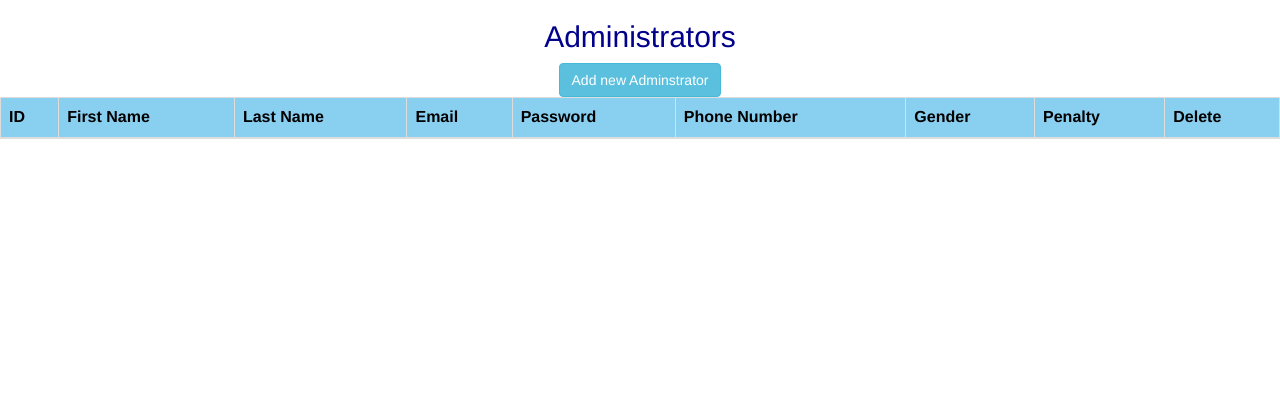
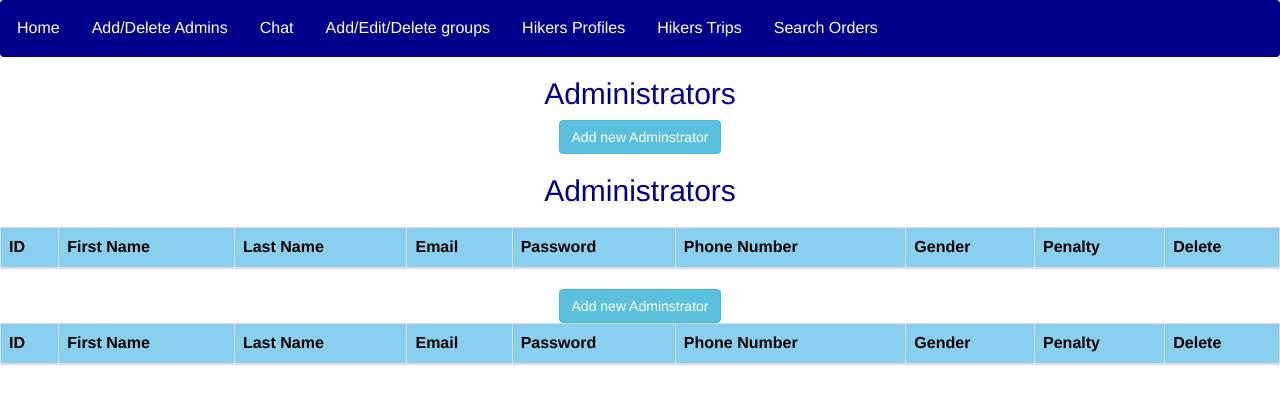
Before and after one commit to yasminkandil/WebHiking, a PHP site: page /Administrator.php in a window 1280 px wide. Shown: the top 404 px of the page. Run offline with PHP 8.4, Linux system fonts and the light colour scheme; tables that the repository leaves empty or names only in its code hold one stand-in row (values such as "Sample post"); lists and menus that the app fills with data are empty; some libraries are stand-ins or nearby versions.

Commit message:
Update Administrator.php

```diff
--- a/Administrator.php
+++ b/Administrator.php
@@ -1,3 +1,160 @@
+<html>
+<head>
+	<title>Administrators</title>
+	<meta charset="utf-8">
+	<meta name="viewpoint" content="width=device-width , initial-scale=1">
+<link rel="stylesheet" href="https://maxcdn.bootstrapcdn.com/bootstrap/3.4.1/css/bootstrap.min.css">
+  <script src="https://ajax.googleapis.com/ajax/libs/jquery/3.5.1/jquery.min.js"></script>
+  <script src="https://maxcdn.bootstrapcdn.com/bootstrap/3.4.1/js/bootstrap.min.js"></script>
+  <style>
+  table th{
+		color:black;
+		background-color:#89CFF0;
+	}
+	.closebtn {
+  margin-left: 15px;
+  color: white;
+  font-weight: bold;
+  float: right;
+  font-size: 22px;
+  line-height: 20px;
+  cursor: pointer;
+  transition: 0.3s;
+}
+
+.closebtn:hover {
+  color: black;
+}
+
+
+.modal {
+  display: none;
+  position: fixed;
+  z-index: 1;
+  left: 0;
+  top: 0;
+  width: 100%;
+  height: 100%;
+  overflow: auto;
+  background-color: #474e5d;
+  padding-top: 50px;
+}
+
+
+.modal-content {
+  background-color: #fefefe;
+  margin: 5% auto 15% auto;
+  border: 1px solid #888;
+  width: 80%;
+}
+.cancelbtn, .deletebtn {
+  float: left;
+  width: 50%;
+}
+
+/* Add a color to the cancel button */
+.cancelbtn {
+  background-color: #ccc;
+  color: black;
+}
+
+/* Add a color to the delete button */
+.deletebtn {
+  background-color: #f44336;
+}
+
+/* Add padding and center-align text to the container */
+.container {
+  padding: 16px;
+  text-align: center;
+}
+
+/* The Close Button */
+.close {
+  color: #aaaaaa;
+  float: right;
+  font-size: 28px;
+  font-weight: bold;
+}
+
+.close:hover,
+.close:focus {
+  color: #000;
+  text-decoration: none;
+  cursor: pointer;
+}
+.clearfix::after {
+  content: "";
+  clear: both;
+  display: table;
+}
+</style>
+</head>
+<body>
+  <?php
+  include_once "StyleHome.html";?>
+  <div class="navbar">
+     <a href="Hikerhomepage.php">Home</a></li>
+      <a href="Administrator.php">Add/Delete Admins</a>
+       <a href="messages.php">Chat</a>
+      <a href="AdminGroups.php">Add/Edit/Delete groups</a>
+      <a href="HikersProfiles.php">Hikers Profiles</a>
+      <a href="HikersTrips.php">Hikers Trips</a>
+      <a href="OrdersSearch.php">Search Orders</a>
+
+  </div>
+	<form action="signup.php" method="post">
+	<div class ="container, table">
+	<h2 style="color:#00008B;text-align:center">Administrators</h2>
+	<table class = "table table-hover table-bordered">
+		<thead>
+	<tr>
+		<th>ID</th>
+		<th>First Name</th>
+		<th>Last Name</th>
+		<th>Email</th>
+		<th>Password</th>
+		<th>Phone Number</th>
+		<th>Gender</th>
+		<th>Penalty</th>
+		<th>Delete</th>
+	</tr>
+	</thead>
+
+  <?php
+$servername = "localhost";
+$username = "root";
+$password = "";
+$dbname = "hikingpr";
+$conn = new mysqli($servername, $username, $password, $dbname);
+if ($conn->connect_error){
+	die("fetal error:cannot connect to database");
+}
+$records = mysqli_query($conn,"select * from user where Type='admin'"); // fetch data from database
+
+while($row = mysqli_fetch_array($records))
+{
+?>
+<tbody>
+<tr>
+<td><?php echo $row['ID']?></td>
+<td><?php echo $row['FirstName']?></td>
+<td><?php echo $row['LastName']?></td>
+<td><?php echo $row['Email']?></td>
+<td><?php echo $row['Password']?></td>
+<td><?php echo $row['PhoneNumber']?></td>
+<td><?php echo $row['Gender']?></td>
+<td><?php echo $row['AddPenalty']?></td>
+<td><a href="delete.php?ID=<?php echo $row["ID"]?>">Delete</a></td>
+<?php
+}
+?>
+
+<center><button type="button" class="btn btn-info"  onclick="window.location.href='signup.php'">Add new Adminstrator</button></center>
+
+</form>
+</body>
+</html>
 <html>
 <head>
 	<title>Administrators</title>
```
